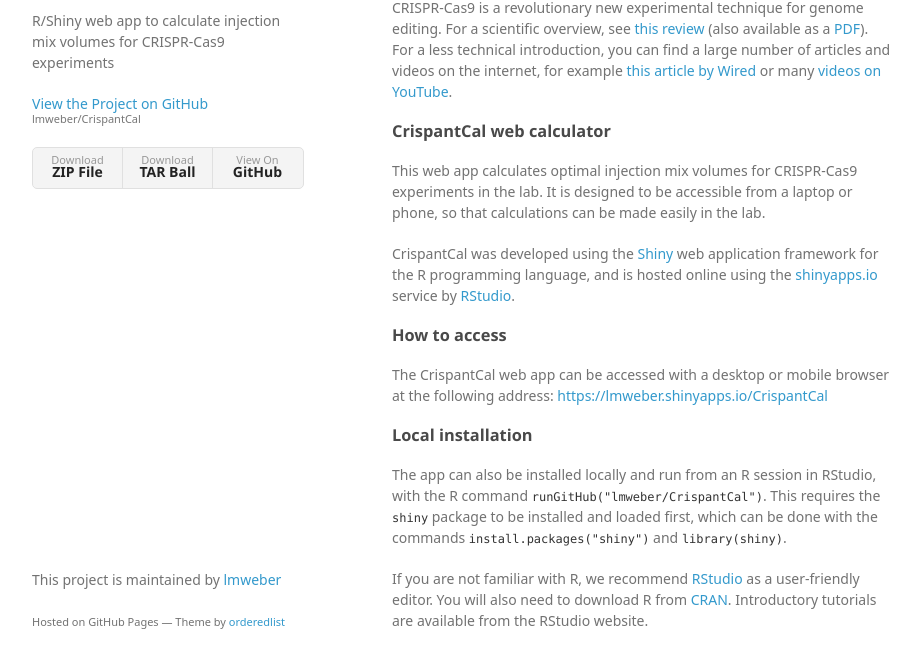
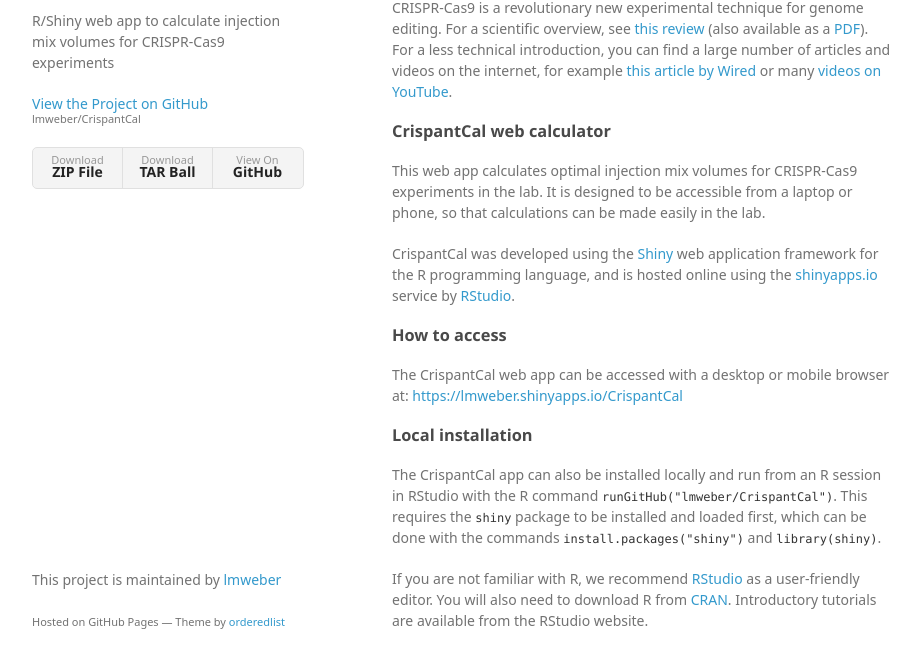
Before and after one commit to lmweber/CrispantCal, a plain HTML site: page index.html in a window 1280 px wide. Shown: the part 99-747 px from the top of the page, without its empty margins (178-1098 px from the left). Drawn offline with Linux system fonts and the light colour scheme; a web font is replaced by a local one.

```diff
--- a/index.html
+++ b/index.html
@@ -43,12 +43,12 @@
 <h3>
 <a id="how-to-access" class="anchor" href="#how-to-access" aria-hidden="true"><span class="octicon octicon-link"></span></a>How to access</h3>
 
-<p>The CrispantCal web app can be accessed with a desktop or mobile browser at the following address: <a href="https://lmweber.shinyapps.io/CrispantCal">https://lmweber.shinyapps.io/CrispantCal</a></p>
+<p>The CrispantCal web app can be accessed with a desktop or mobile browser at: <a href="https://lmweber.shinyapps.io/CrispantCal">https://lmweber.shinyapps.io/CrispantCal</a></p>
 
 <h3>
 <a id="local-installation" class="anchor" href="#local-installation" aria-hidden="true"><span class="octicon octicon-link"></span></a>Local installation</h3>
 
-<p>The app can also be installed locally and run from an R session in RStudio, with the R command <code>runGitHub("lmweber/CrispantCal")</code>. This requires the <code>shiny</code> package to be installed and loaded first, which can be done with the commands <code>install.packages("shiny")</code> and <code>library(shiny)</code>.</p>
+<p>The CrispantCal app can also be installed locally and run from an R session in RStudio with the R command <code>runGitHub("lmweber/CrispantCal")</code>. This requires the <code>shiny</code> package to be installed and loaded first, which can be done with the commands <code>install.packages("shiny")</code> and <code>library(shiny)</code>.</p>
 
 <p>If you are not familiar with R, we recommend <a href="https://www.rstudio.com/">RStudio</a> as a user-friendly editor. You will also need to download R from <a href="https://cran.r-project.org/">CRAN</a>. Introductory tutorials are available from the RStudio website.</p>
 
```
Also changed, not shown: params.json (+1 -1 lines).
